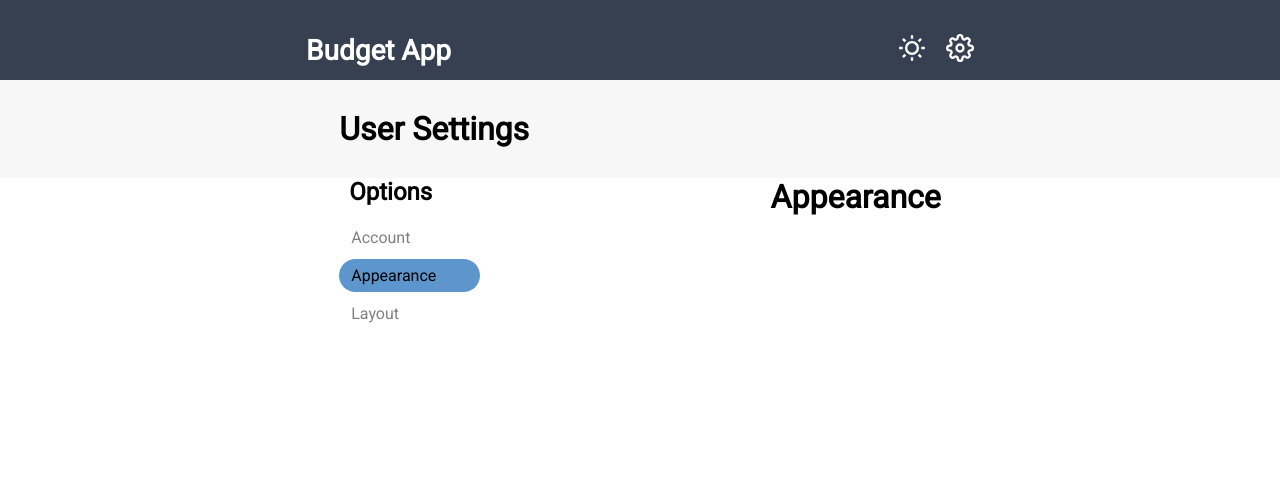
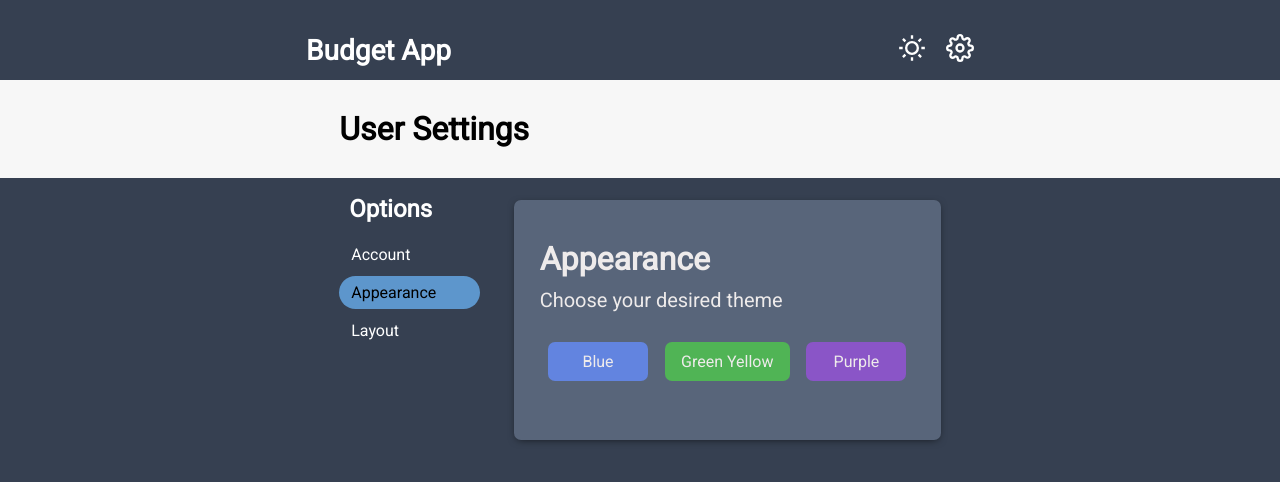
Before and after one commit to infuman69/Expense-Tracker, a React (Create React App) app: page /settings in a window 1280 px wide. Both pictures are taken after a click on the item "Appearance". Shown: the top 482 px of the page. Built offline with nearby package versions, Linux system fonts and the light colour scheme; the HTML template or start-up script is replaced by a standard one.

Commit message:
settings page style complete(layout left)

```diff
--- a/src/App.css
+++ b/src/App.css
@@ -182,11 +182,13 @@
 /* Settings */
 .settings {
   width: 100%;
-  height: 600px;
+  height: 720px;
+  background-color: #364051;
 }
 .settings1 {
   width: 47%;
   margin: auto;
+  padding: 17px 0;
   display: flex;
   justify-content: space-between;
 }
@@ -194,9 +196,12 @@
   list-style: none;
   margin: 15px 0;
 }
+.settingsoptions h2 {
+  color: white;
+}
 .settingsoptions ul li {
   margin: 5px 0;
-  color: grey;
+  color: white;
   padding: 7px 12px;
   width: 141px;
   cursor: pointer;
@@ -204,10 +209,115 @@
 .settingsoptions h2 {
   margin-left: 10px;
 }
-
+.settings .options:hover {
+  background-color: rgb(93, 150, 204);
+  color: black !important;
+  border-radius: 100px 100px 100px 100px;
+  cursor: pointer;
+}
 .clicked {
   background-color: rgb(93, 150, 204);
   color: black !important;
   border-radius: 100px 100px 100px 100px;
   cursor: pointer;
 }
+.accountcard {
+  width: 71%;
+  background-color: #58657a;
+  padding: 40px 26px;
+  margin-top: 5px;
+  border-radius: 7px;
+  box-shadow: 0px 2px 9px -3px rgba(0, 0, 0, 0.75);
+  -webkit-box-shadow: 0px 2px 9px -3px rgba(0, 0, 0, 0.75);
+  -moz-box-shadow: 0px 2px 9px -3px rgba(0, 0, 0, 0.75);
+  height: 15em;
+  color: rgb(238, 235, 235);
+}
+.accountcard h1 {
+  margin-bottom: 10px;
+  text-align: center;
+}
+.accinput {
+  display: block;
+  margin-top: 10px;
+  width: 40%;
+  height: 2.3rem;
+  padding: 0 10px;
+}
+.accountcard form label {
+  margin: 10px 0;
+  font-size: 20px;
+}
+.namebtn {
+  outline: none;
+  border: none;
+  background-color: #1c88bf;
+  padding: 8px 16px;
+  width: 160px;
+  height: 40px;
+  margin-top: 15px;
+  border-radius: 100px 100px 100px 100px;
+  font-size: 15px;
+  color: white;
+  cursor: pointer;
+}
+.namebtn:hover {
+  background-image: linear-gradient(
+    90deg,
+    #00c0ff 0%,
+    #ffcf00 49%,
+    #fc4f4f 80%,
+    #00c0ff 100%
+  );
+  animation: slidebg 5s linear infinite;
+}
+@keyframes slidebg {
+  to {
+    background-position: 20vw;
+  }
+}
+.appearcard {
+  width: 71%;
+  background-color: #58657a;
+  padding: 40px 26px;
+  margin-top: 5px;
+  border-radius: 7px;
+  box-shadow: 0px 2px 9px -3px rgba(0, 0, 0, 0.75);
+  -webkit-box-shadow: 0px 2px 9px -3px rgba(0, 0, 0, 0.75);
+  -moz-box-shadow: 0px 2px 9px -3px rgba(0, 0, 0, 0.75);
+  height: 15em;
+  color: rgb(238, 235, 235);
+}
+.themescont {
+  margin-top: 1.9rem;
+  display: flex;
+  justify-content: space-around;
+  align-items: center;
+  list-style: none;
+}
+.appearlab {
+  margin: 10px 0;
+  display: block;
+  font-size: 20px;
+}
+.Blue {
+  width: 100px;
+  background-color: rgb(98, 132, 224);
+  text-align: center;
+  padding: 10px;
+  border-radius: 7px;
+}
+.Green {
+  width: 125px;
+  background-color: rgb(80, 180, 85);
+  text-align: center;
+  padding: 10px;
+  border-radius: 7px;
+}
+.Purple {
+  width: 100px;
+  background-color: rgb(138, 85, 199);
+  text-align: center;
+  padding: 10px;
+  border-radius: 7px;
+}
--- a/src/Components/UserSettings/Account.jsx
+++ b/src/Components/UserSettings/Account.jsx
@@ -6,7 +6,10 @@ const Account = () => {
       <h1>Account</h1>
       <form>
         <label htmlFor="">Name:</label>
-        <input type="text" placeholder="Enter the Name" />
+        <input type="text" className="accinput" placeholder="Enter the Name" />
+        <button type="submit" className="namebtn">
+          Change Name
+        </button>
       </form>
     </div>
   );
--- a/src/Components/UserSettings/Apperance.jsx
+++ b/src/Components/UserSettings/Apperance.jsx
@@ -2,8 +2,16 @@ import React from "react";
 
 const Apperance = () => {
   return (
-    <div>
+    <div className="appearcard">
       <h1>Appearance</h1>
+      <label htmlFor="" className="appearlab">
+        Choose your desired theme
+      </label>
+      <ul className="themescont">
+        <li className="Blue">Blue</li>
+        <li className="Green">Green Yellow</li>
+        <li className="Purple">Purple</li>
+      </ul>
     </div>
   );
 };
--- a/src/Components/UserSettings/SettingsOptions.jsx
+++ b/src/Components/UserSettings/SettingsOptions.jsx
@@ -21,9 +21,15 @@ const SettingsOptions = () => {
     <div className="settingsoptions">
       <h2>Options</h2>
       <ul>
-        <li onClick={(e) => handleClicked(e)}>Account</li>
-        <li onClick={(e) => handleClicked(e)}>Appearance</li>
-        <li onClick={(e) => handleClicked(e)}>Layout</li>
+        <li className="clicked options" onClick={(e) => handleClicked(e)}>
+          Account
+        </li>
+        <li className="options" onClick={(e) => handleClicked(e)}>
+          Appearance
+        </li>
+        <li className="options" onClick={(e) => handleClicked(e)}>
+          Layout
+        </li>
       </ul>
     </div>
   );
```
